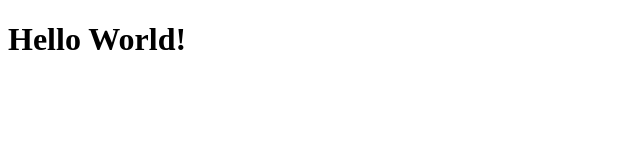
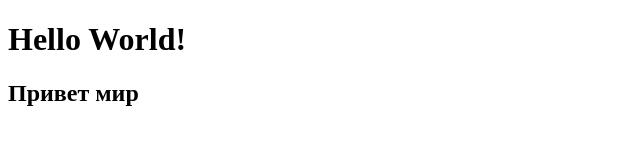
Before and after one commit to alizhumagaliev/test, a plain HTML site: page index.html in a window 1280 px wide. Shown: the whole page, without its empty margins (0-640 px from the left). Drawn offline with Linux system fonts and the light colour scheme.

Commit message:
Это мой третий коммит

```diff
--- a/index.html
+++ b/index.html
@@ -7,6 +7,7 @@
 </head>
 <body>
     <h1>Hello World!</h1>
+    <h2>Привет мир</h2>
     <script src="script.js"></script>
 </body>
 </html>
```
